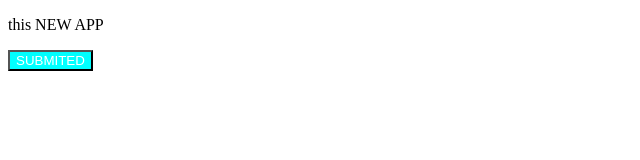
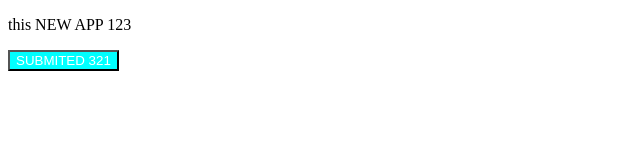
Before and after one commit to MinhDE24/git_tutorial, a plain HTML site: page index.html in a window 1280 px wide. Shown: the whole page, without its empty margins (0-640 px from the left). Drawn offline with Linux system fonts and the light colour scheme.

Commit message:
Update index.html

```diff
--- a/index.html
+++ b/index.html
@@ -9,7 +9,7 @@
     <title>Document</title>
 </head>
 <body>
-    <p>this NEW APP</p>
-    <button>SUBMITED</button>
+    <p>this NEW APP 123</p>
+    <button>SUBMITED 321</button>
 </body>
 </html>
```
